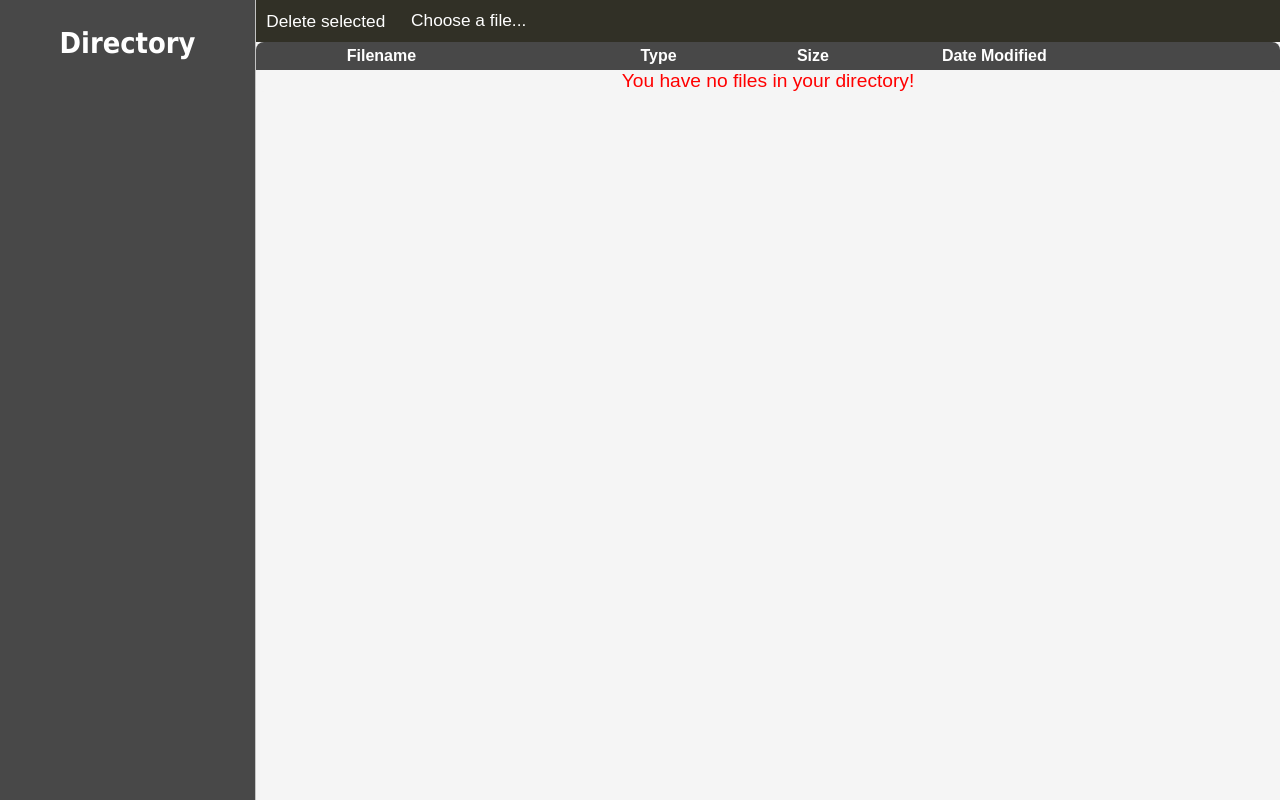
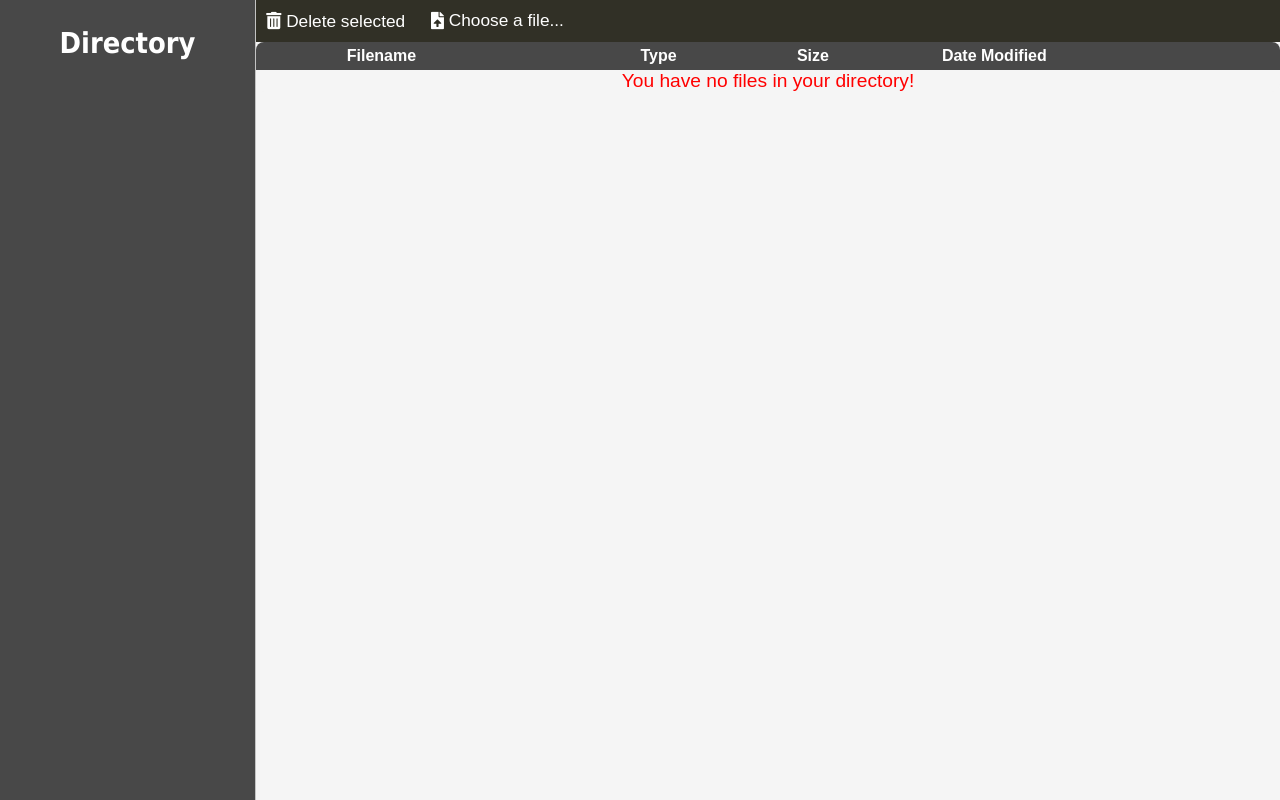
Before and after one commit to kasteckis/Private-online-drive, a PHP site: page /manager.php in a window 1280 px wide. Shown: the part 98-898 px from the top of the page. Run offline with PHP 8.4, Linux system fonts and the light colour scheme; the visitor is signed in with stand-in values (Sample User, id 1); data comes from the database, SQL or seed files in the repository; data that the repository does not hold is empty; some libraries are stand-ins or nearby versions.

Commit message:
minor changes

```diff
--- a/includes/header.php
+++ b/includes/header.php
@@ -20,6 +20,8 @@ foreach(glob("backend/*.php") as $back)
     <link rel="stylesheet" href="css/styleManager.css">
     <link rel="stylesheet" href="css/styleMediaQ.css">
 
+    <link rel="stylesheet" href="https://use.fontawesome.com/releases/v5.8.1/css/all.css" integrity="sha384-50oBUHEmvpQ+1lW4y57PTFmhCaXp0ML5d60M1M7uH2+nqUivzIebhndOJK28anvf" crossorigin="anonymous">
+
     <meta name="viewport" content="width=device-width, initial-scale=1, shrink-to-fit=no"/>
 
     <!-- Javascript scripts -->
```
Also changed, not shown: manager.php (+0 -36 lines).
